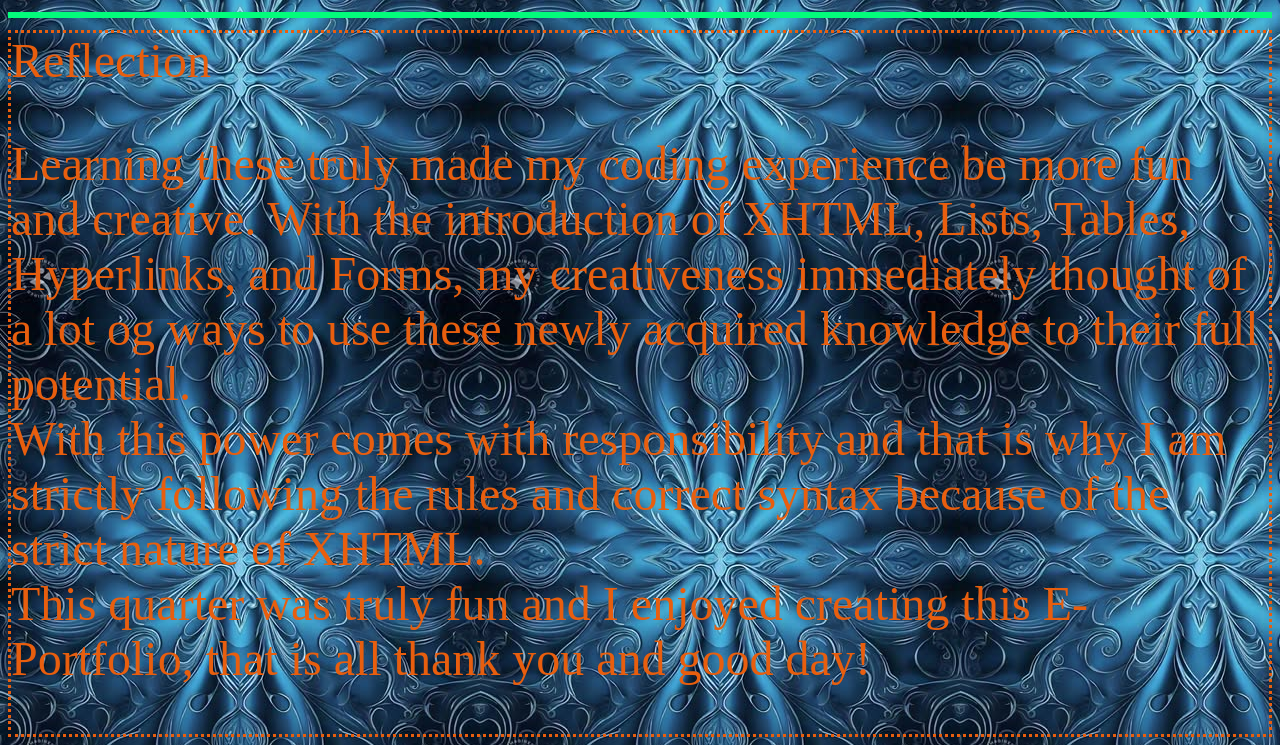
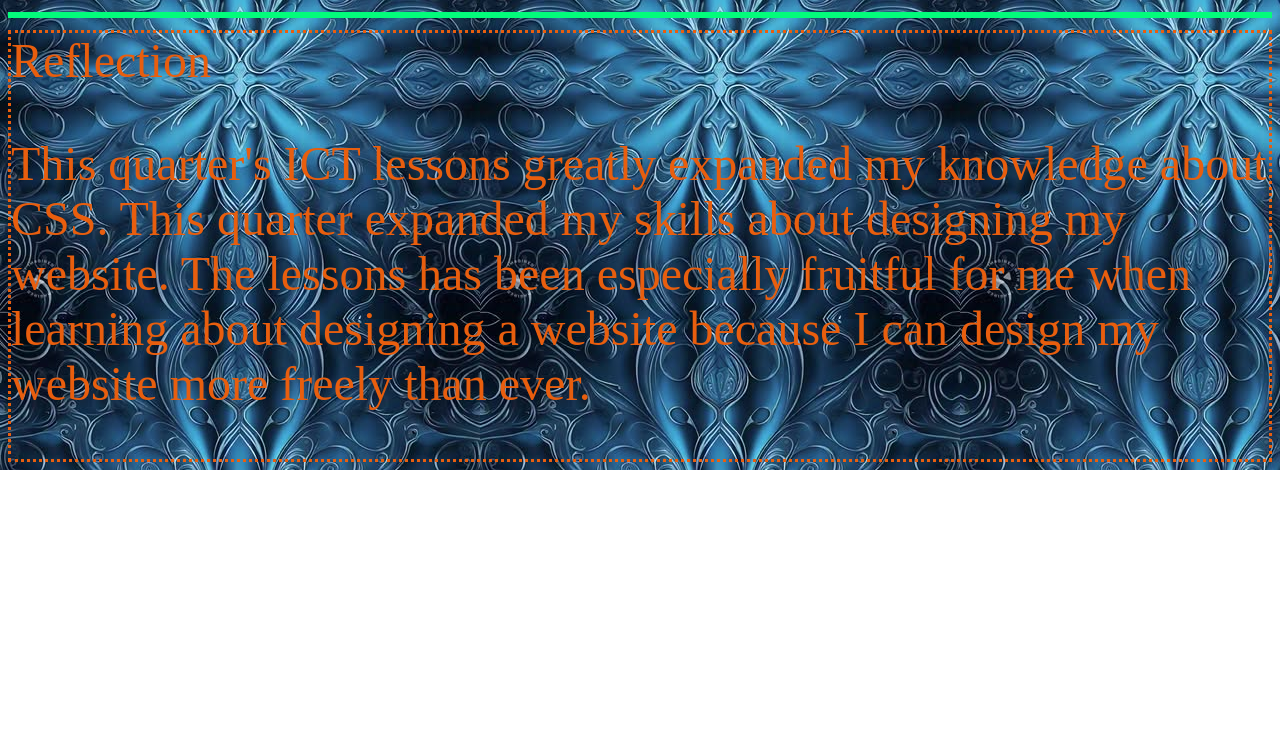
Before and after one commit to ReinyRein/ICT-Project, a plain HTML site: page MyICT_E-Portfolio2.html in a window 1280 px wide. Shown: the part 3041-3786 px from the top of the page. After the commit the page ends 3511 px from the top, so only its background shows below. Drawn offline with Linux system fonts and the light colour scheme.

Commit message:
Update MyICT_E-Portfolio2.html

```diff
--- a/MyICT_E-Portfolio2.html
+++ b/MyICT_E-Portfolio2.html
@@ -48,6 +48,6 @@ Comments, Suggestions, and Feedback about my Quarter 2 Portfolio:<br/>
 </table></div>
 <hr color="#03fc7b" size="6px" noshade="noshade"/><div style="border:3px dotted #e85e0e; border-style:dotted;">
 <font size="7" color="#e85e0e"> Reflection
-<p>Learning these truly made my coding experience be more fun and creative. With the introduction of XHTML, Lists, Tables, Hyperlinks, and Forms, my creativeness immediately thought of a lot og ways to use these newly acquired knowledge to their full potential.<br/> With this power comes with responsibility and that is why I am strictly following the rules and correct syntax because of the strict nature of XHTML.<br/>This quarter was truly fun and I enjoyed creating this E-Portfolio, that is all thank you and good day!</p></font>
+<p>This quarter's ICT lessons greatly expanded my knowledge about CSS. This quarter expanded my skills about designing my website. The lessons has been especially fruitful for me when learning about designing a website because I can design my website more freely than ever. </p></font>
 </div></body>
 </html>
```
